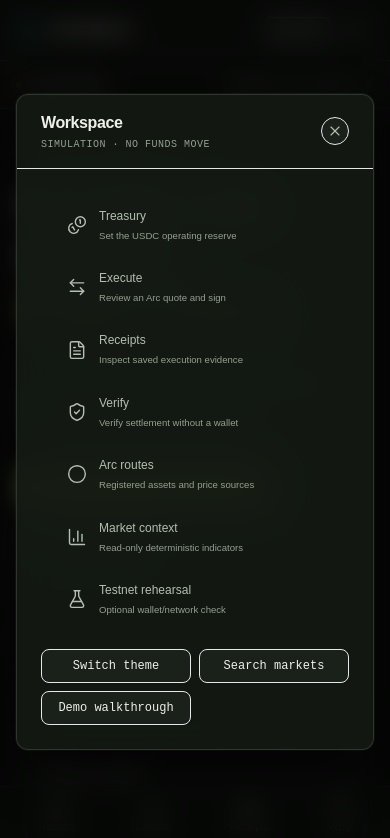
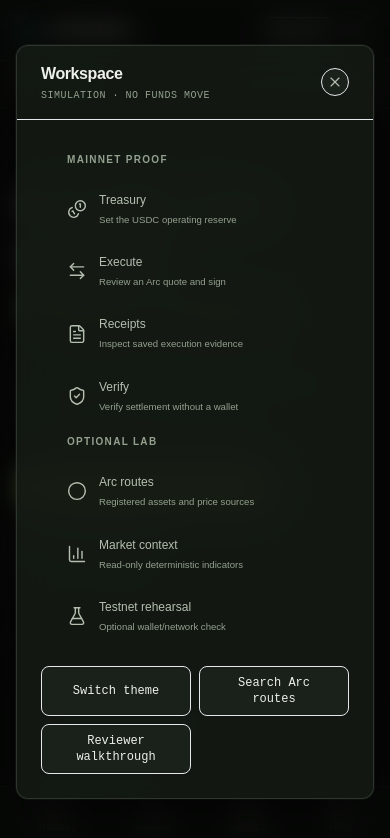
Before and after one commit to Tajudeeen/interminal-, a React (Vite) app: page / in a window 390 px wide. Both pictures are taken after a click on the button 356 px from the left and 30 px from the top of the page. Shown: the top 838 px of the page. Built offline with nearby package versions, Linux system fonts and the light colour scheme; no server answers.

Commit message:
refactor: group mobile menu around mainnet proof

```diff
--- a/src/components/layout/Header.tsx
+++ b/src/components/layout/Header.tsx
@@ -4,7 +4,7 @@ import { useAppStore } from "../../store/useAppStore";
 import { Logo } from "../ui/Logo";
 import { Button } from "../ui/Button";
 import { GlassModalWrapper } from "../modals/GlassModalWrapper";
-import { NAV_ITEMS } from "./navigation";
+import { CORE_NAV_ITEMS, LAB_NAV_ITEMS } from "./navigation";
 
 export const Header: React.FC = () => {
   const s = useAppStore();
@@ -73,7 +73,28 @@ export const Header: React.FC = () => {
           className="desk-navigation"
           aria-label="Mobile workspace navigation"
         >
-          {NAV_ITEMS.map((item) => (
+          <p className="eyebrow mt-2 mb-2">Mainnet proof</p>
+          {CORE_NAV_ITEMS.map((item) => (
+            <button
+              key={item.id}
+              onClick={() => {
+                item.id === "testnet" ? s.launchTestnet() : s.setView(item.id);
+                setMenuOpen(false);
+              }}
+              aria-current={s.view === item.id ? "page" : undefined}
+              className={s.view === item.id ? "active" : ""}
+            >
+              <Icon name={item.icon} className="material-symbols-outlined" />
+              <span>
+                {item.label}
+                <small className="block text-muted font-normal mt-1">
+                  {item.detail}
+                </small>
+              </span>
+            </button>
+          ))}
+          <p className="eyebrow mt-2 mb-2">Optional lab</p>
+          {LAB_NAV_ITEMS.map((item) => (
             <button
               key={item.id}
               onClick={() => {
@@ -104,7 +125,7 @@ export const Header: React.FC = () => {
               s.setSearchOpen(true);
             }}
           >
-            Search markets
+            Search Arc routes
           </Button>
           <Button
             variant="secondary"
@@ -113,7 +134,7 @@ export const Header: React.FC = () => {
               s.startJudgeTour();
             }}
           >
-            Demo walkthrough
+            Reviewer walkthrough
           </Button>
           {s.connected && (
             <Button
```
